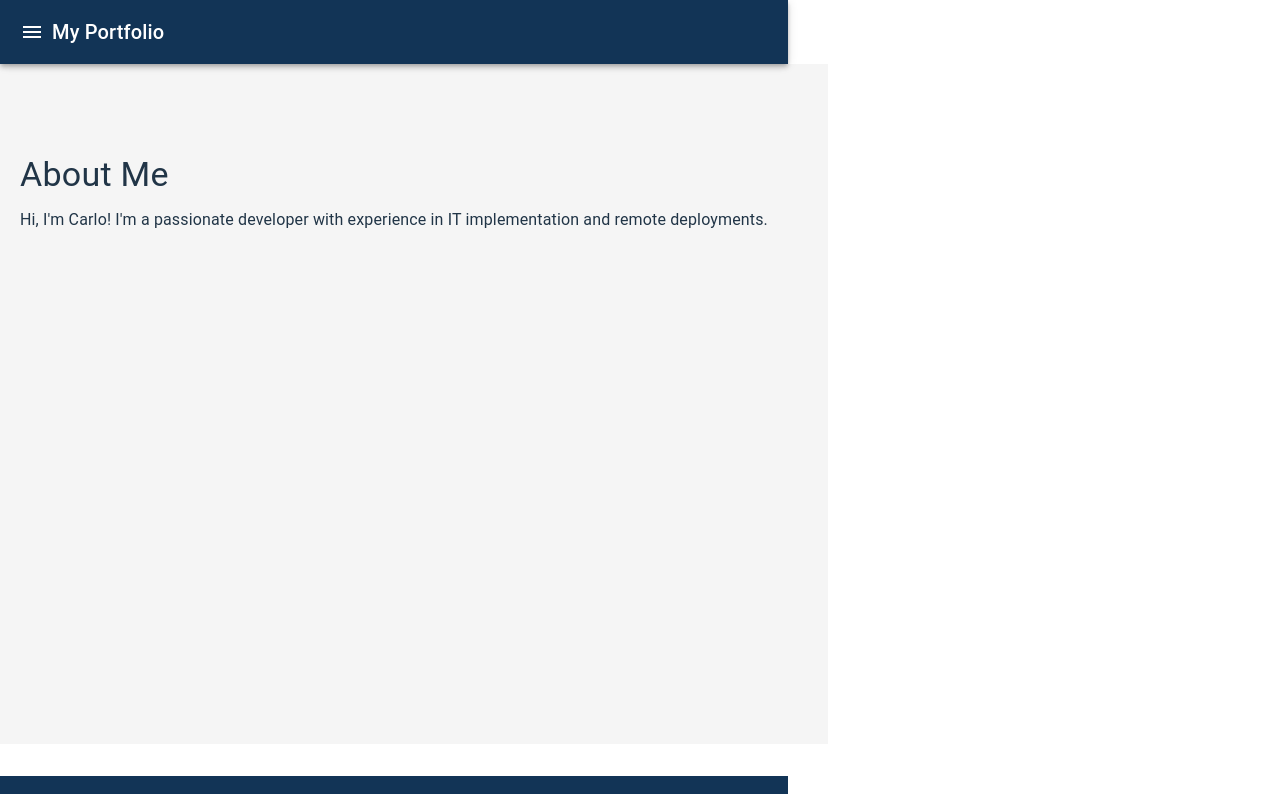
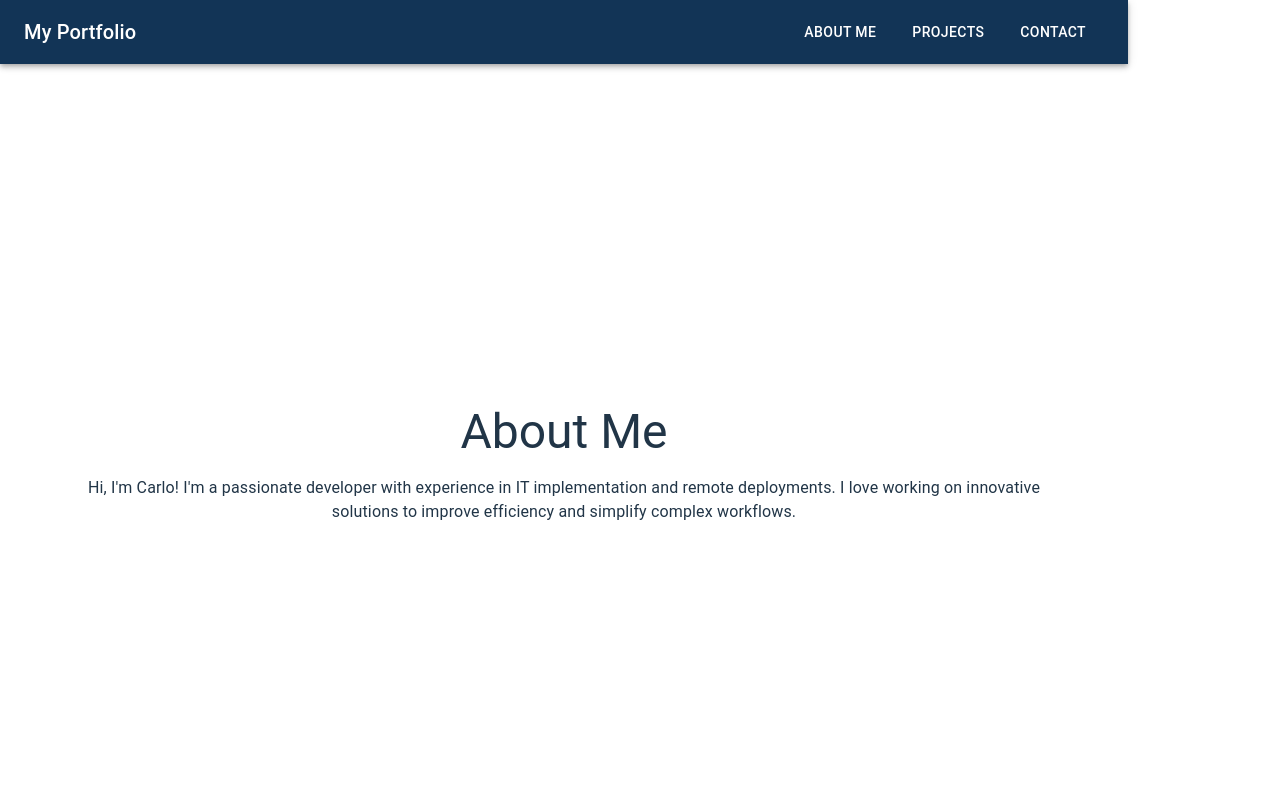
Before and after one commit to carlyn1918/cblportfoliooct24, a React (Vite) app: page / in a window 1280 px wide. Shown: the top 794 px of the page. Built offline with nearby package versions, Linux system fonts and the light colour scheme.

Commit message:
wrapper style did not work

```diff
--- a/src/components/Layout.jsx
+++ b/src/components/Layout.jsx
@@ -1,28 +1,29 @@
 import React from 'react';
 import Navbar from './Navbar';
 import Footer from './Footer';
-import { Box } from '@mui/material';
+import { Container, Box } from '@mui/material';
 
 const Layout = ({ children }) => {
   return (
     <>
       <Navbar />
+      <Container maxWidth="lg" sx={{ display: 'flex', flexDirection: 'column', minHeight: '100vh' }}>
+        {/* Box to center content vertically and horizontally */}
         <Box
           sx={{
-    minHeight: '80vh',
-    padding: '20px',
+            flexGrow: 1,
             display: 'flex',
             justifyContent: 'center',
             alignItems: 'center',
-    width: '100%',
-    backgroundColor: '#f5f5f5', // Optional: add background color to distinguish it
+            padding: { xs: '20px', md: '40px' }, // Adjust padding based on screen size
+            textAlign: 'center', // Center text if you need to
           }}
         >
-  <div style={{ width: '100%', maxWidth: '1200px', minHeight: '500px' }}>
+          <div style={{ width: '100%', maxWidth: '1000px' }}>
             {children}
           </div>
         </Box>
-
+      </Container>
       <Footer />
     </>
   );
--- a/src/components/Navbar.jsx
+++ b/src/components/Navbar.jsx
@@ -1,38 +1,87 @@
 import React, { useState } from 'react';
-import { AppBar, Toolbar, IconButton, Typography, Drawer, List, ListItem, ListItemText } from '@mui/material';
+import { AppBar, Toolbar, IconButton, Typography, Box, Menu, MenuItem, Button } from '@mui/material';
 import MenuIcon from '@mui/icons-material/Menu';
 import { Link } from 'react-router-dom';
 
 const Navbar = () => {
-  const [isDrawerOpen, setIsDrawerOpen] = useState(false);
+  const [anchorElNav, setAnchorElNav] = useState(null);
 
-  const toggleDrawer = () => {
-    setIsDrawerOpen(!isDrawerOpen);
+  const handleOpenNavMenu = (event) => {
+    setAnchorElNav(event.currentTarget);
   };
 
+  const handleCloseNavMenu = () => {
+    setAnchorElNav(null);
+  };
+
+  const pages = [
+    { name: 'About Me', path: '/' },
+    { name: 'Projects', path: '/projects' },
+    { name: 'Contact', path: '/contact' }
+  ];
+
   return (
-    <>
-      <AppBar position="sticky" sx={{ bgcolor: '#123456', transition: '0.3s' }}>
-        <Toolbar>
-          <IconButton edge="start" color="inherit" aria-label="menu" onClick={toggleDrawer}>
+    <AppBar position="static" sx={{ bgcolor: '#123456' }}>
+      <Toolbar>
+        {/* For mobile screens, show the burger menu */}
+        <Box sx={{ flexGrow: 1, display: { xs: 'flex', md: 'none' } }}>
+          <IconButton
+            size="large"
+            aria-label="menu"
+            aria-controls="menu-appbar"
+            aria-haspopup="true"
+            onClick={handleOpenNavMenu}
+            color="inherit"
+          >
             <MenuIcon />
           </IconButton>
-          <Typography variant="h6" component="div" sx={{ flexGrow: 1 }}>
-            My Portfolio
-          </Typography>
-        </Toolbar>
-      </AppBar>
+          <Menu
+            id="menu-appbar"
+            anchorEl={anchorElNav}
+            anchorOrigin={{
+              vertical: 'top',
+              horizontal: 'left',
+            }}
+            keepMounted
+            transformOrigin={{
+              vertical: 'top',
+              horizontal: 'left',
+            }}
+            open={Boolean(anchorElNav)}
+            onClose={handleCloseNavMenu}
+            sx={{ display: { xs: 'block', md: 'none' } }}
+          >
+            {pages.map((page) => (
+              <MenuItem key={page.name} onClick={handleCloseNavMenu} component={Link} to={page.path}>
+                <Typography textAlign="center">{page.name}</Typography>
+              </MenuItem>
+            ))}
+          </Menu>
+        </Box>
 
-      <Drawer anchor="left" open={isDrawerOpen} onClose={toggleDrawer}>
-        <List>
-          {['About Me', 'Projects', 'Contact'].map((text, index) => (
-            <ListItem button key={text} onClick={toggleDrawer} component={Link} to={`/${text.toLowerCase().replace(/\s+/g, '')}`}>
-              <ListItemText primary={text} />
-            </ListItem>
+        {/* For medium and larger screens, show the nav items horizontally */}
+        <Typography
+          variant="h6"
+          noWrap
+          component="div"
+          sx={{ flexGrow: 1, display: { xs: 'none', md: 'flex' } }}
+        >
+          My Portfolio
+        </Typography>
+        <Box sx={{ display: { xs: 'none', md: 'flex' } }}>
+          {pages.map((page) => (
+            <Button
+              key={page.name}
+              component={Link}
+              to={page.path}
+              sx={{ color: 'white', margin: '0 10px' }}
+            >
+              {page.name}
+            </Button>
           ))}
-        </List>
-      </Drawer>
-    </>
+        </Box>
+      </Toolbar>
+    </AppBar>
   );
 };
 
--- a/src/pages/AboutMe.jsx
+++ b/src/pages/AboutMe.jsx
@@ -4,9 +4,12 @@ import { Typography } from '@mui/material';
 const AboutMe = () => {
   return (
     <>
-      <Typography variant="h4" gutterBottom>About Me</Typography>
+      <Typography variant="h3" gutterBottom>
+        About Me
+      </Typography>
       <Typography variant="body1">
         Hi, I'm Carlo! I'm a passionate developer with experience in IT implementation and remote deployments.
+        I love working on innovative solutions to improve efficiency and simplify complex workflows.
       </Typography>
     </>
   );
```
Lines whose indentation alone changed are shown as unchanged.
